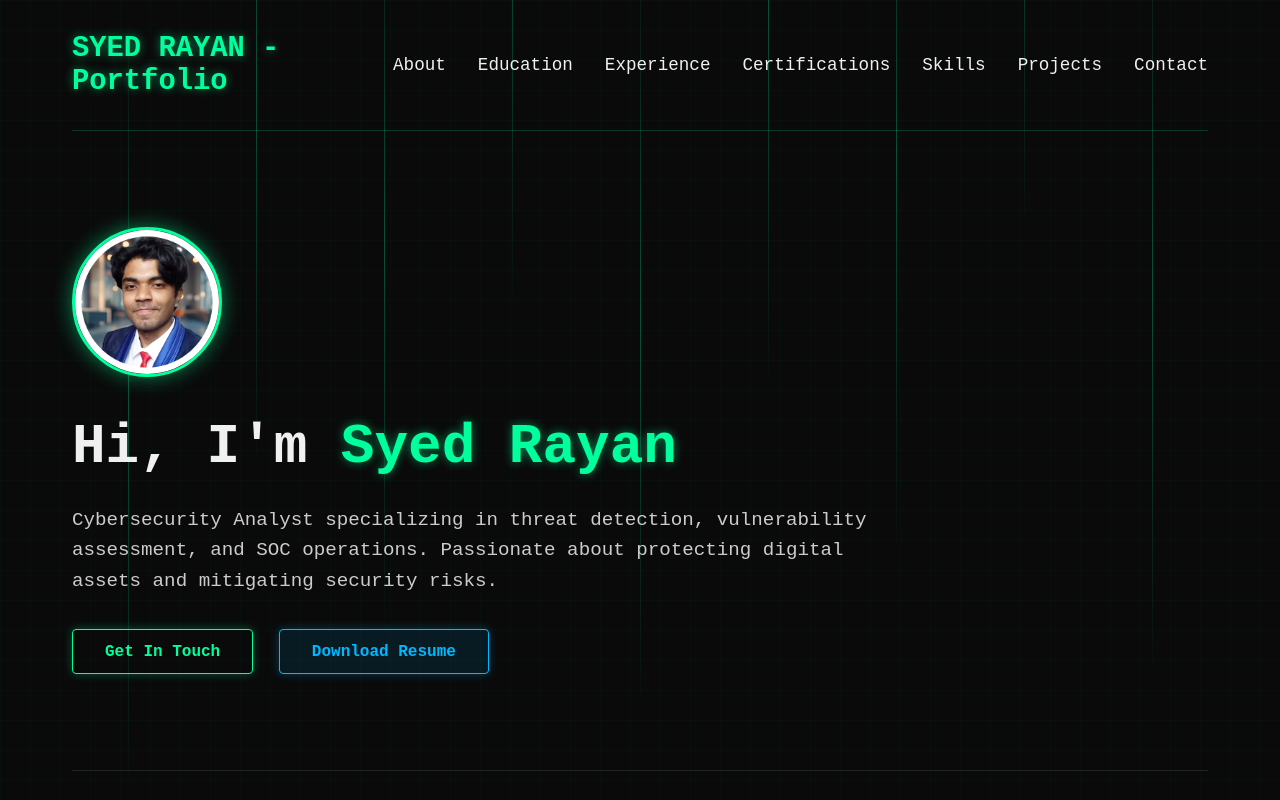
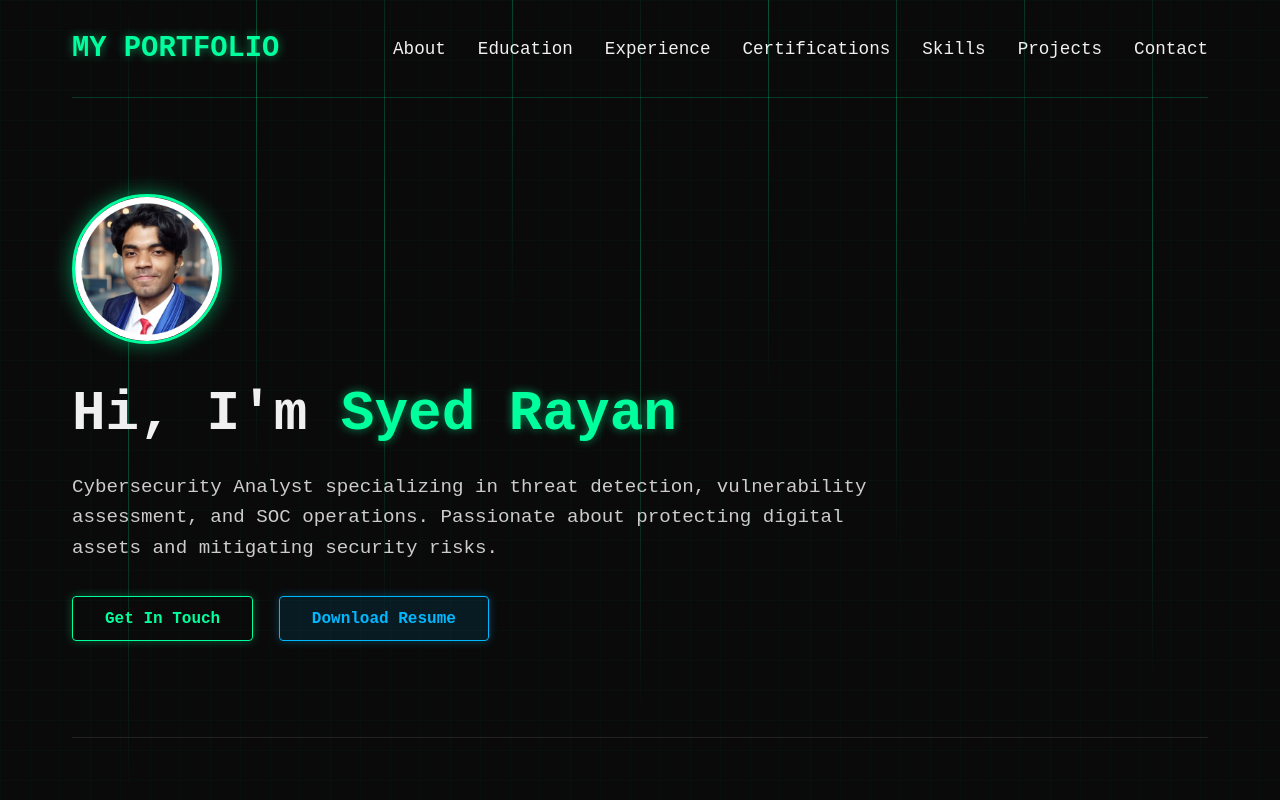
Before and after one commit to syedrayan5/portfolio, a plain HTML site: page index.html in a window 1280 px wide. Shown: the top 800 px of the page. Drawn offline with Linux system fonts and the light colour scheme.

Commit message:
Update index.html

```diff
--- a/index.html
+++ b/index.html
@@ -653,7 +653,7 @@
     <div class="container">
         <!-- Navbar -->
         <nav>
-            <div class="logo">SYED<span> RAYAN - Portfolio</span></div>
+            <div class="logo">MY <span>PORTFOLIO</span></div>
             <div class="nav-links">
                 <a href="#about">About</a>
                 <a href="#education">Education</a>
```
